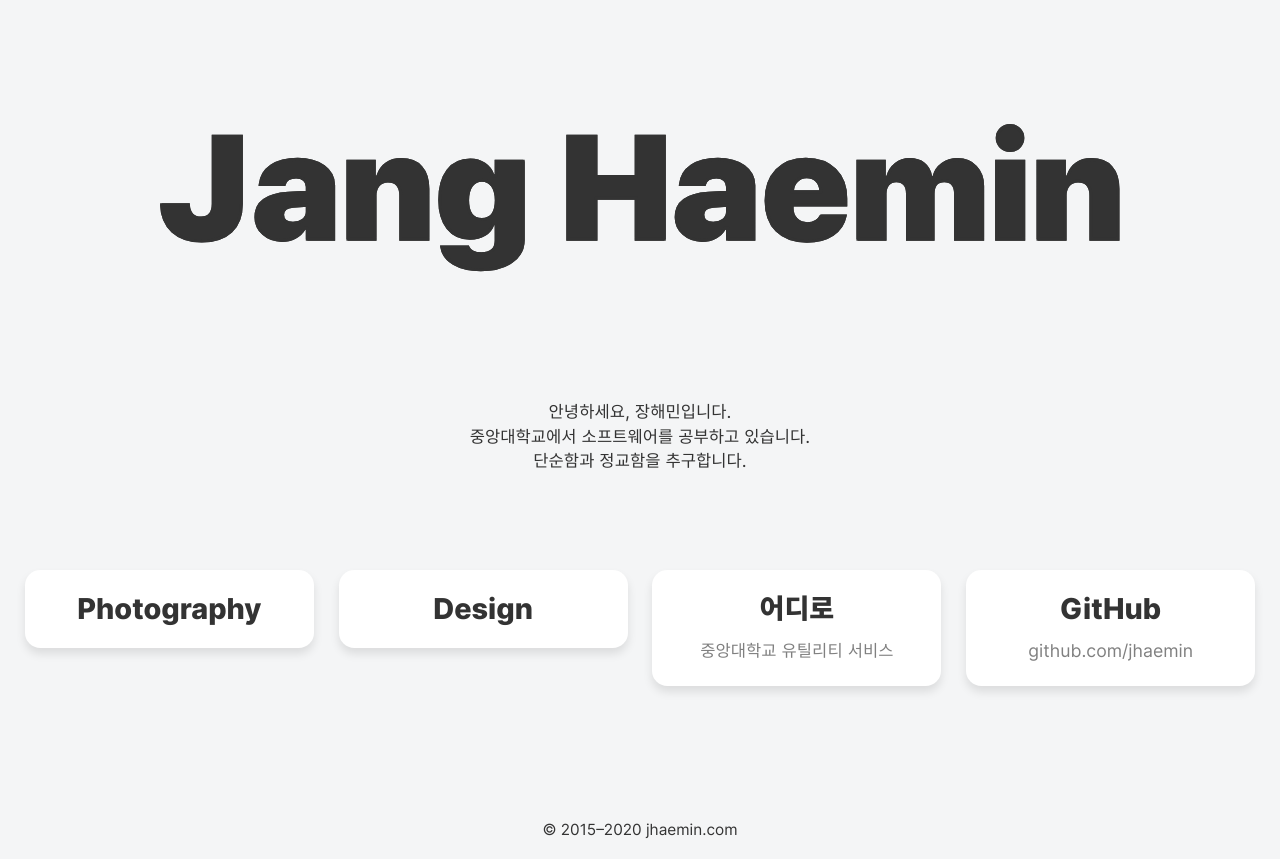
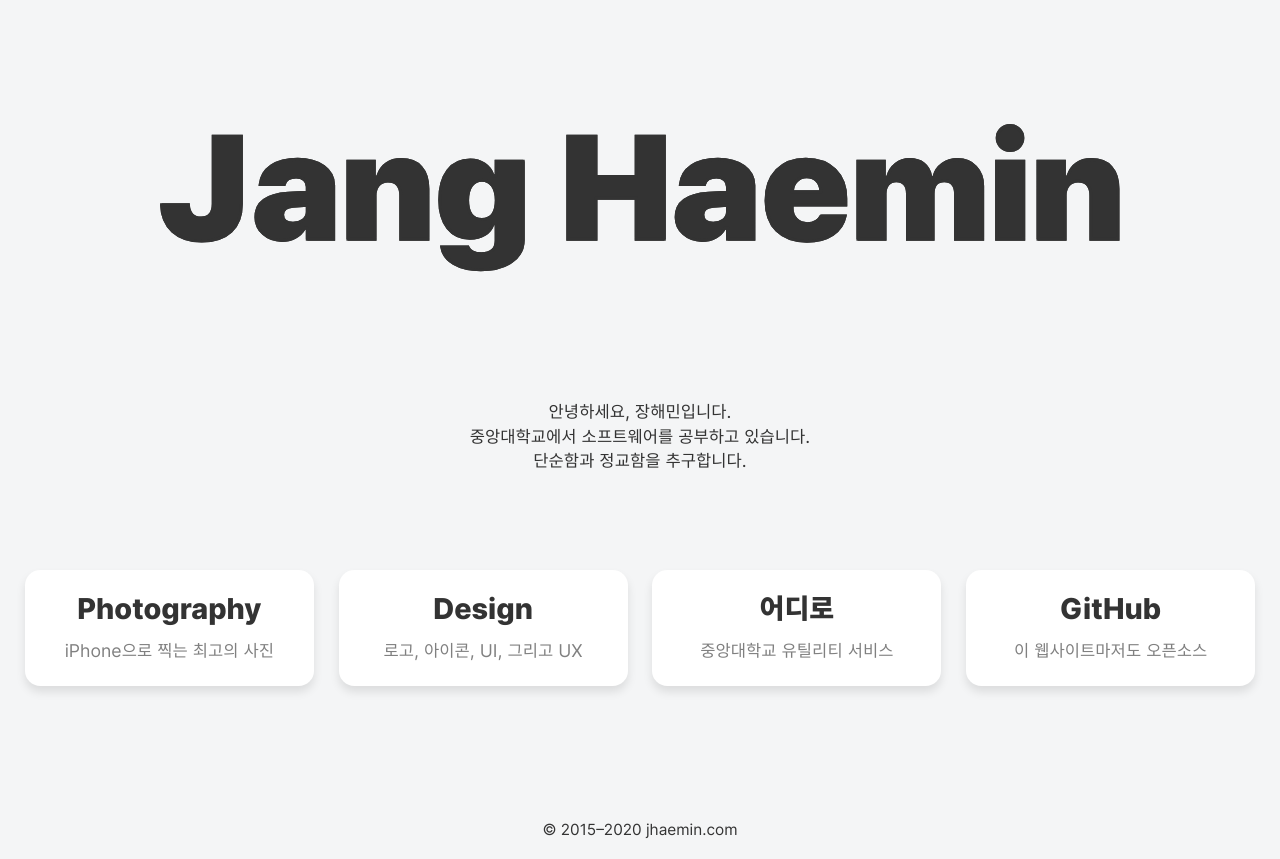
Before and after one commit to jhaemin/jhaemin.com-vue, a Nuxt app: page / in a window 1280 px wide. Built offline with nearby package versions, Linux system fonts and the light colour scheme.

Commit message:
Add descriptions

```diff
--- a/src/pages/index.vue
+++ b/src/pages/index.vue
@@ -205,12 +205,17 @@
           <div class="grid-item-wrapper">
             <Box class="" box-link="/photography">
               <template v-slot:title>Photography</template>
+              <template v-slot:description>
+                iPhone으로 찍는 최고의 사진
+              </template>
             </Box>
           </div>
           <div class="grid-item-wrapper">
             <Box class="design" box-link="/design">
               <template v-slot:title>Design</template>
-              <template v-slot:description></template>
+              <template v-slot:description>
+                로고, 아이콘, UI, 그리고 UX
+              </template>
             </Box>
           </div>
           <!-- <div class="grid-item-wrapper">
@@ -222,9 +227,7 @@
           <div class="grid-item-wrapper">
             <Box class="eodiro" box-external-link="https://eodiro.com">
               <template v-slot:title>어디로</template>
-              <template v-slot:description>
-                중앙대학교 유틸리티 서비스
-              </template>
+              <template v-slot:description>중앙대학교 유틸리티 서비스</template>
             </Box>
           </div>
           <!-- <div class="grid-item-wrapper">
@@ -242,7 +245,7 @@
           <div class="grid-item-wrapper">
             <Box class="github" box-external-link="https://github.com/jhaemin">
               <template v-slot:title>GitHub</template>
-              <template v-slot:description>github.com/jhaemin</template>
+              <template v-slot:description>이 웹사이트마저도 오픈소스</template>
             </Box>
           </div>
         </div>
```
